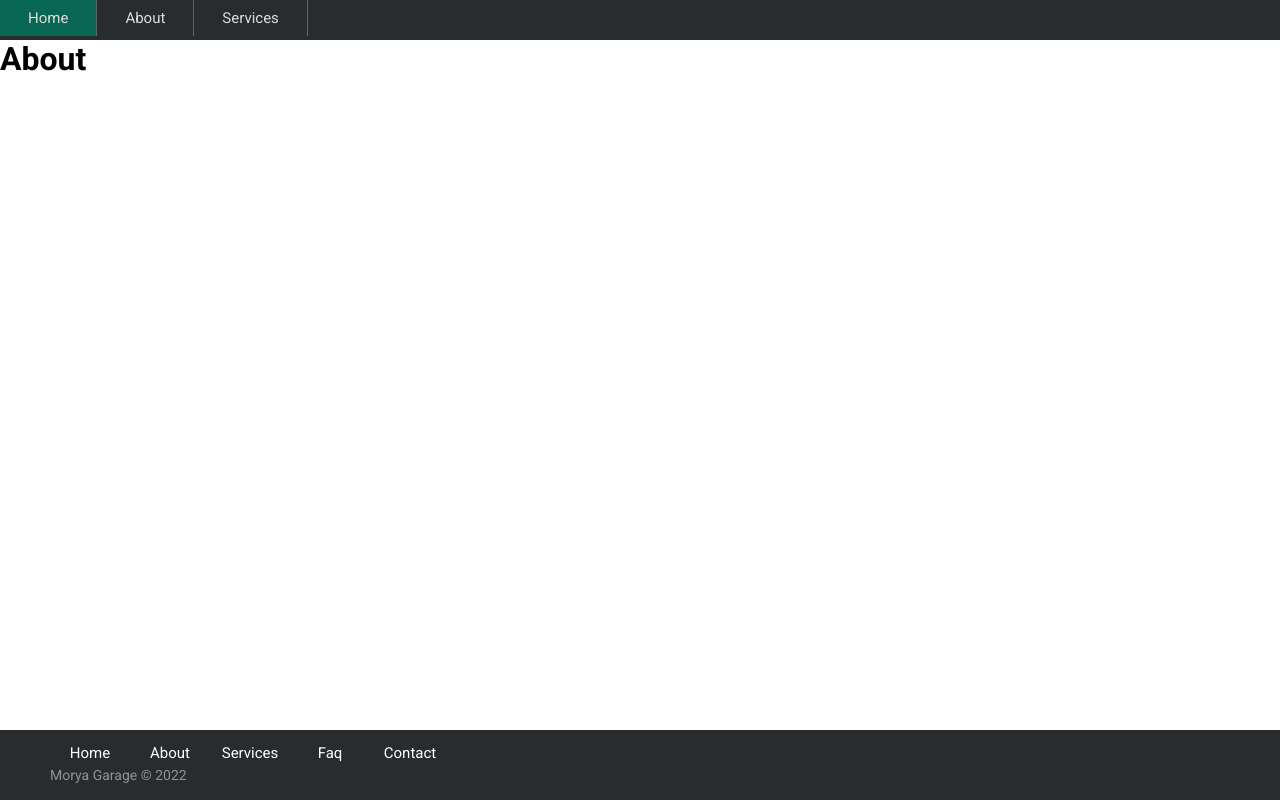
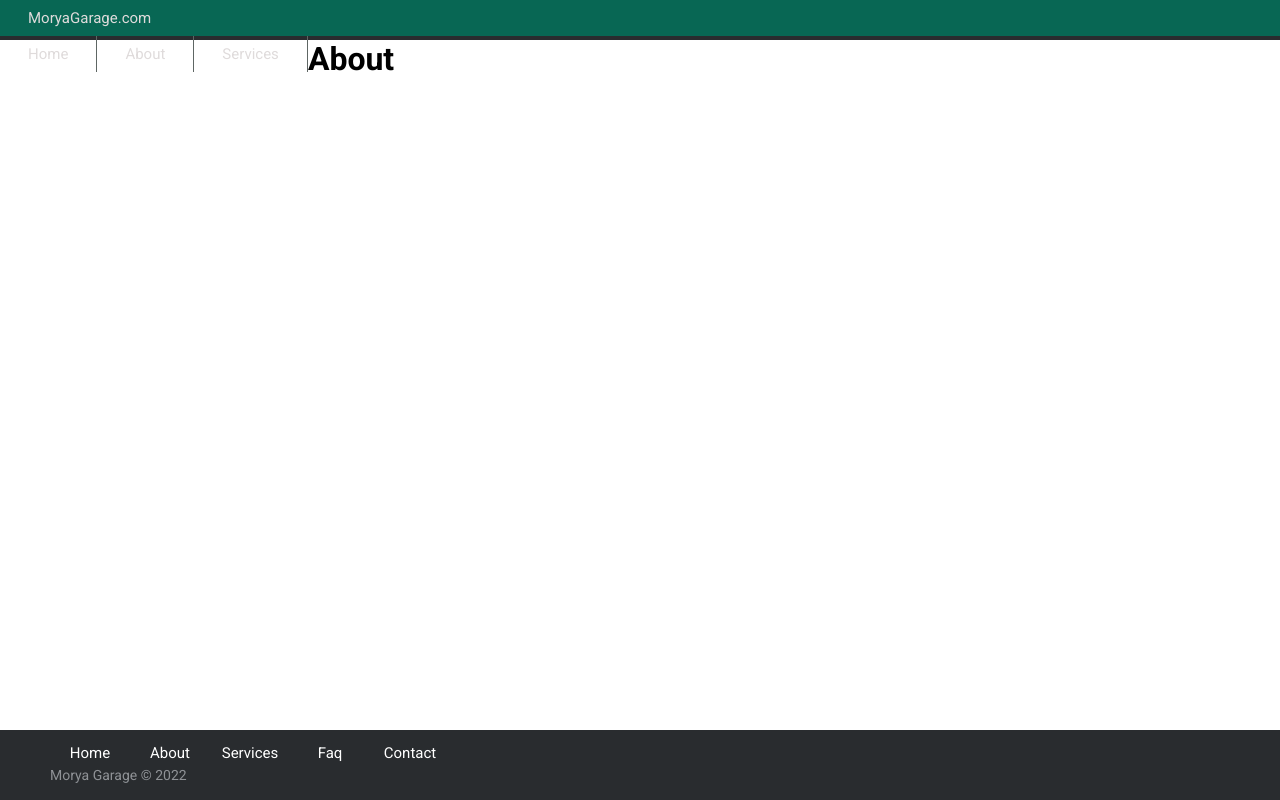
Before and after one commit to Prabhakar67/balaji-garage-react, a React (Create React App) app: page /About in a window 1280 px wide. Built offline with nearby package versions, Linux system fonts and the light colour scheme.

Commit message:
added Moryalogo

```diff
--- a/src/components/Home.js
+++ b/src/components/Home.js
@@ -2,6 +2,7 @@ import React from 'react';
 import Form from '../subcomponents/Form';
 import Headings from '../subcomponents/Headings';
 import Logos from '../subcomponents/Logos';
+import Moryalogo from '../subcomponents/Moryalogo';
 import SubmitButton from '../subcomponents/SubmitButton';
 
 function Home() {
--- a/src/components/Navbar.js
+++ b/src/components/Navbar.js
@@ -1,10 +1,12 @@
 import React from 'react'
 import { Link } from 'react-router-dom'
+import Moryalogo from '../subcomponents/Moryalogo'
 
 
 const Navbar = () => {
     return (
         <ul className="nav">
+          <Moryalogo/>
         <li><Link to="/">Home</Link></li>
         <li><Link to="/About">About</Link></li>
         <li><Link to="/Services">Services</Link></li>
--- /dev/null
+++ b/src/subcomponents/Moryalogo.js
@@ -0,0 +1,12 @@
+
+
+
+function Moryalogo() {
+    return (
+        <>
+            <a href="#"> <div class="logo">MoryaGarage.com</div> </a>
+        </>
+    );
+}
+
+export default Moryalogo;
```
